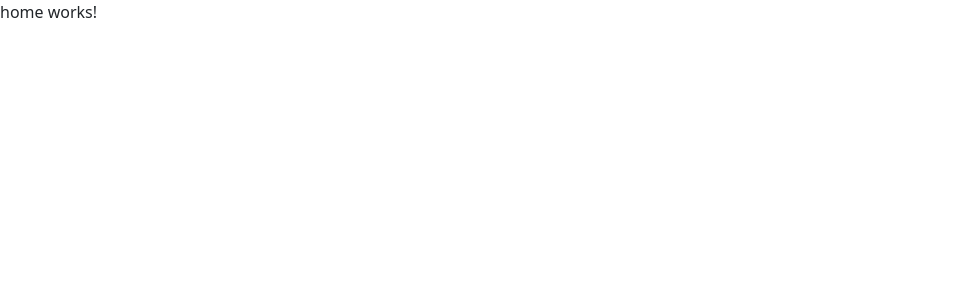
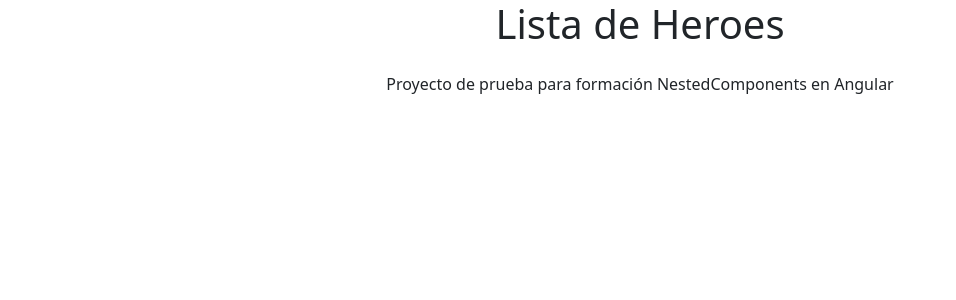
Before and after one commit to srgrover/nested-components-openwebinars, an Angular app: page / in a window 1280 px wide. Shown: the top 300 px of the page, without its empty margins (0-956 px from the left). Built offline with nearby package versions, Linux system fonts and the light colour scheme.

Commit message:
Added main content in home

```diff
--- a/src/app/components/home/home.component.html
+++ b/src/app/components/home/home.component.html
@@ -1 +1,13 @@
-<p>home works!</p>
+<section class="bg-white dark:bg-gray-900">
+    <div class="py-8 px-4 mx-auto max-w-screen-xl text-center lg:py-16">
+        <h1
+            class="mb-4 text-4xl font-extrabold tracking-tight leading-none text-gray-900 md:text-5xl lg:text-6xl dark:text-white">
+            Lista de Heroes</h1>
+        <p class="mb-8 text-lg font-normal text-gray-500 lg:text-xl sm:px-16 lg:px-48 dark:text-gray-400">Proyecto de
+            prueba para formación NestedComponents en Angular</p>
+        <div class="flex flex-col space-y-4 sm:flex-row sm:justify-center sm:space-y-0">
+            <div class="grid w-full gap-6 md:grid-cols-2">
+            </div>
+        </div>
+    </div>
+</section>
```
